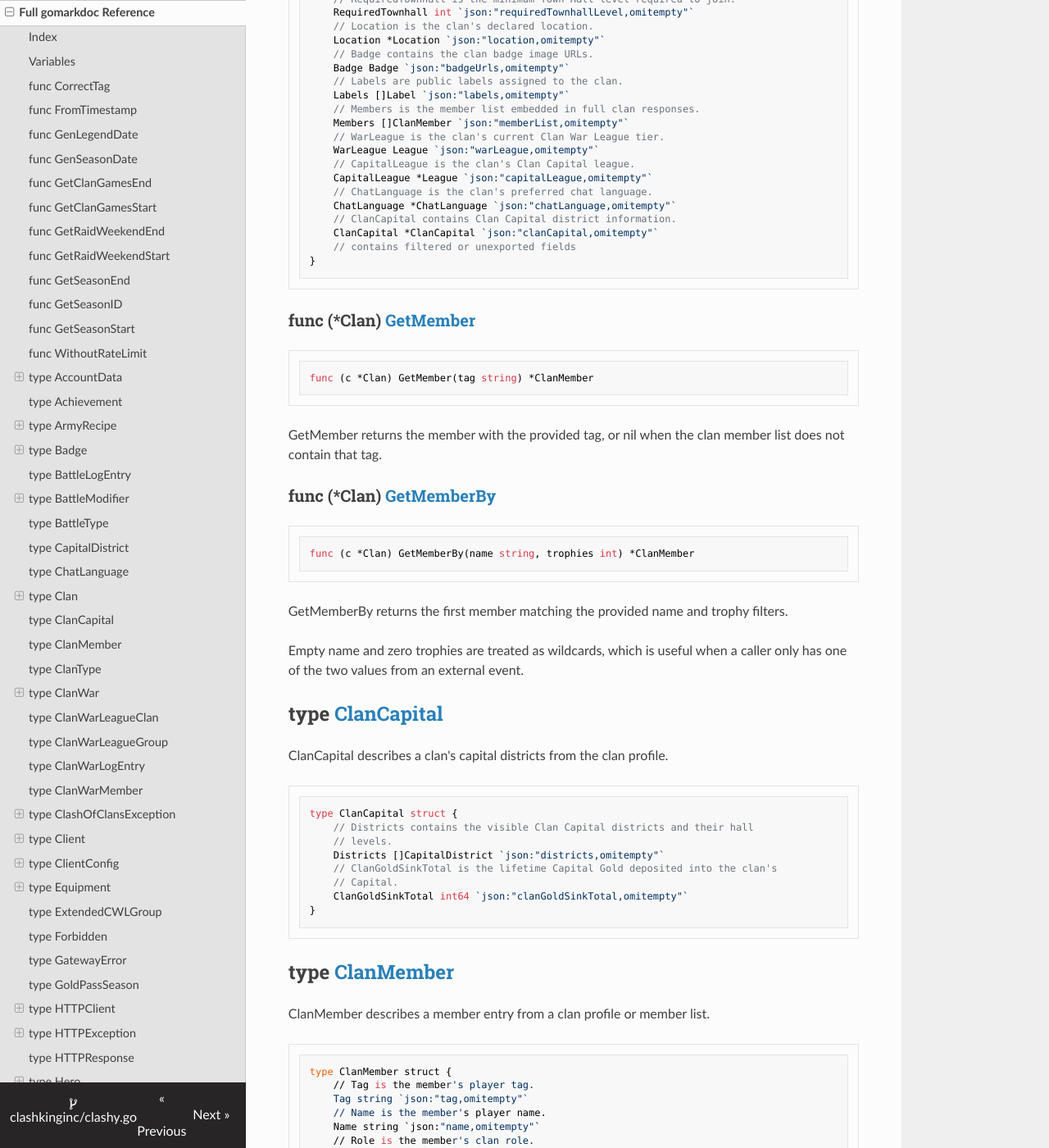
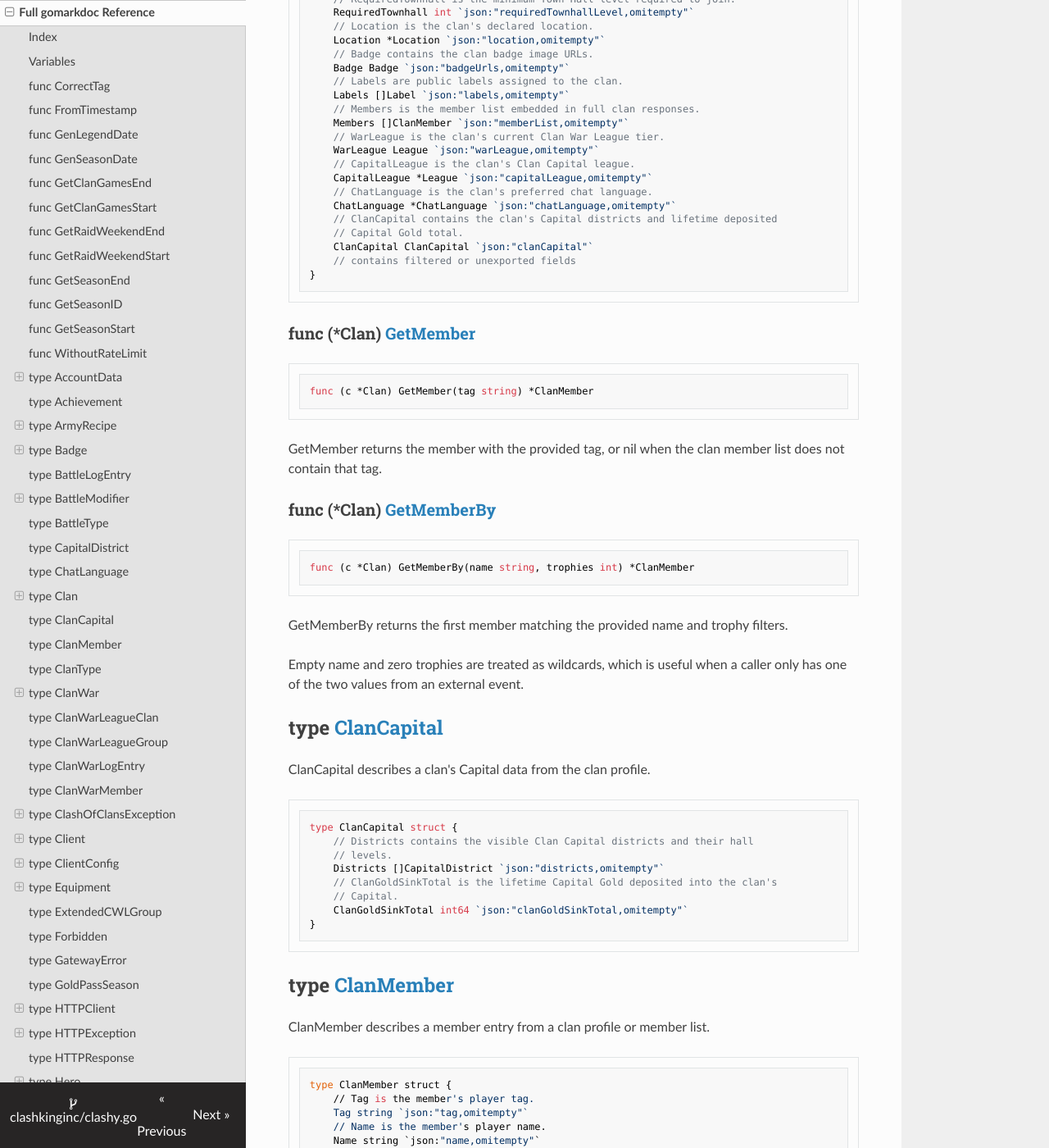
Before and after one commit to ClashKingInc/clashy.go, an MkDocs documentation site: the page built from docs/api/clashy.md, in a window 1280 px wide and 1400 px high, scrolled down 20174 px. Shown: the whole window at 82% size. Built offline with MkDocs 1.6.1, drawn with Linux system fonts in a browser that asks for light colours; nearby versions of some CDN libraries.

Commit message:
refactor(clans): embed clan capital data

````diff
--- a/docs/api/clashy.md
+++ b/docs/api/clashy.md
@@ -993,7 +993,7 @@ type ChatLanguage struct {
 ```
 
 <a name="Clan"></a>
-## type [Clan](<https://github.com/ClashKingInc/clashy.go/blob/main/clan.go#L61-L118>)
+## type [Clan](<https://github.com/ClashKingInc/clashy.go/blob/main/clan.go#L61-L119>)
 
 Clan is the full clan profile returned by GetClan and search endpoints.
 
@@ -1052,8 +1052,9 @@ type Clan struct {
     CapitalLeague *League `json:"capitalLeague,omitempty"`
     // ChatLanguage is the clan's preferred chat language.
     ChatLanguage *ChatLanguage `json:"chatLanguage,omitempty"`
-    // ClanCapital contains Clan Capital district information.
-    ClanCapital *ClanCapital `json:"clanCapital,omitempty"`
+    // ClanCapital contains the clan's Capital districts and lifetime deposited
+    // Capital Gold total.
+    ClanCapital ClanCapital `json:"clanCapital"`
     // contains filtered or unexported fields
 }
 ```
@@ -1081,7 +1082,7 @@ Empty name and zero trophies are treated as wildcards, which is useful when a ca
 <a name="ClanCapital"></a>
 ## type [ClanCapital](<https://github.com/ClashKingInc/clashy.go/blob/main/clan.go#L54-L61>)
 
-ClanCapital describes a clan's capital districts from the clan profile.
+ClanCapital describes a clan's Capital data from the clan profile.
 
 ```go
 type ClanCapital struct {
````
Also changed, not shown: docs/api/clans.md (+4 -3 lines), 2 other files.
